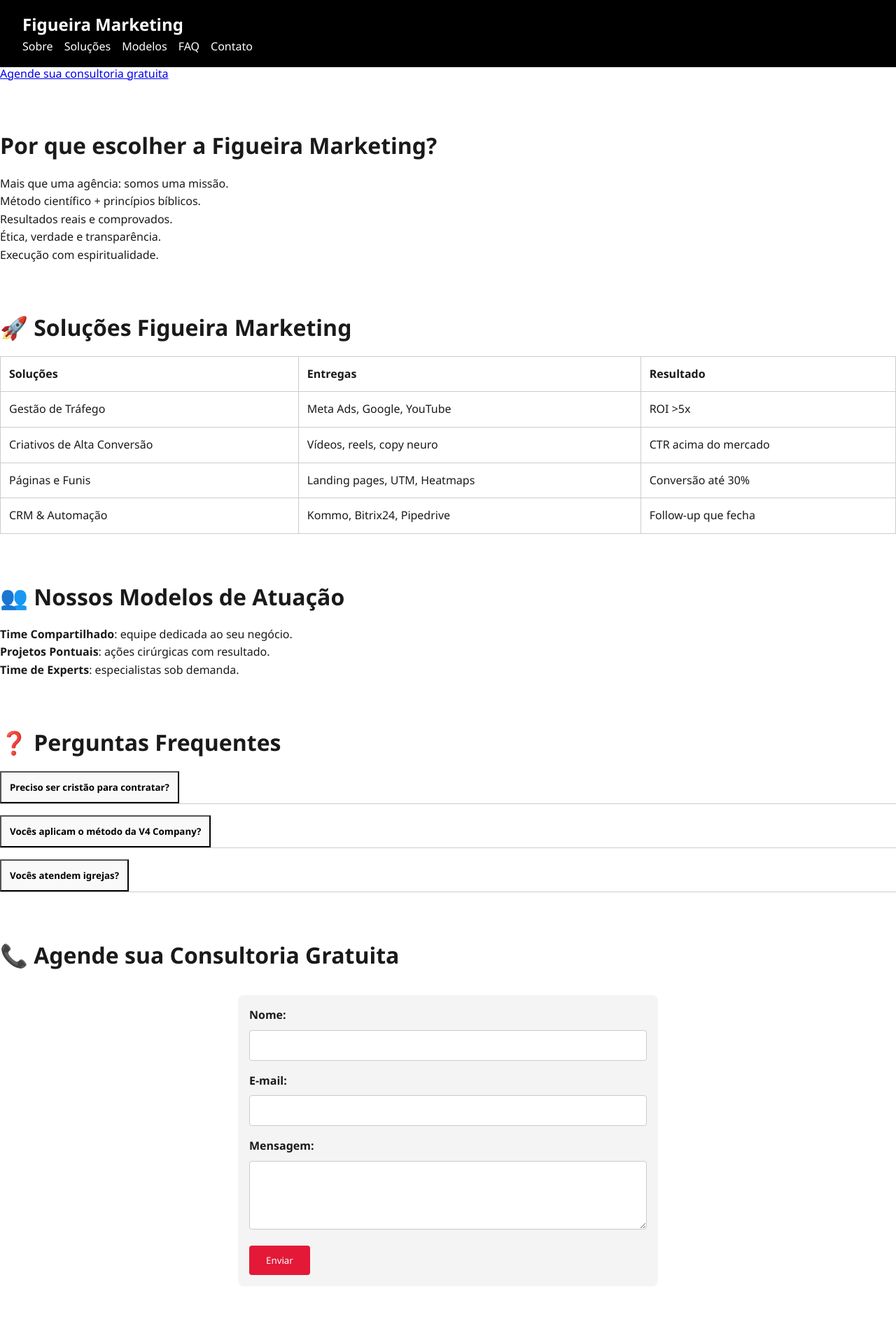
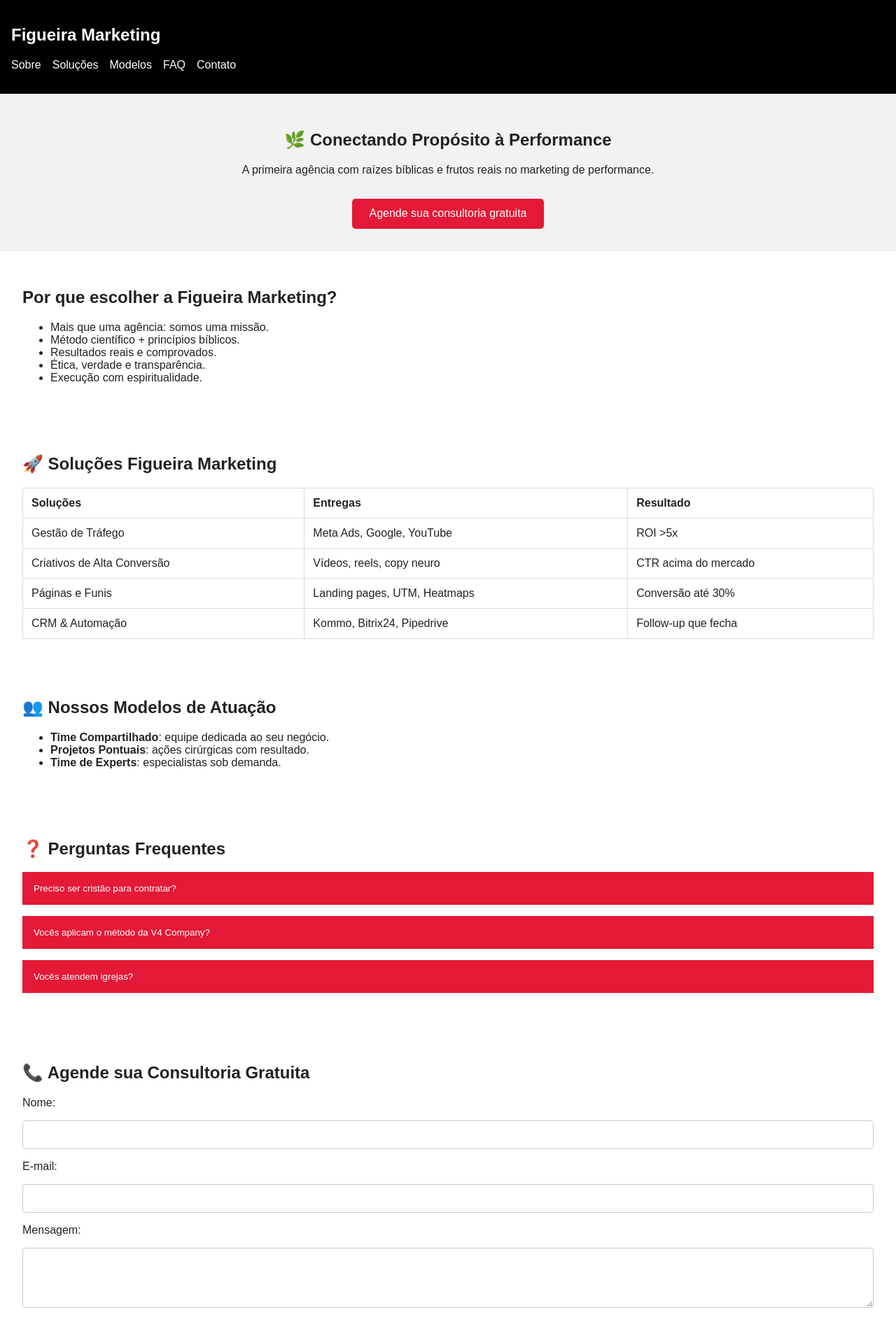
Before and after one commit to tuco-gui/figueira-marketing, a website: page index.html in a window 1280 px wide. Shown: the top 1882 px of the page at 70% size. Drawn offline with Linux system fonts and the light colour scheme.

Commit message:
Update styles.css

```diff
--- a/styles.css
+++ b/styles.css
@@ -1,183 +1,104 @@
-/* styles.css atualizado para layout completo com formulário e FAQ animado */
-
-/* Reset básico */
-* {
+body {
+  font-family: Arial, sans-serif;
   margin: 0;
   padding: 0;
-  box-sizing: border-box;
-  font-family: 'Segoe UI', Tahoma, Geneva, Verdana, sans-serif;
-}
-
-body {
-  background-color: #ffffff;
-  color: #1a1a1a;
-  line-height: 1.6;
+  color: #222;
+  background-color: #fff;
 }
 
 header {
   background-color: #000;
   color: #fff;
-  padding: 1rem 2rem;
-  position: fixed;
-  top: 0;
-  left: 0;
-  width: 100%;
-  z-index: 1000;
-  display: flex;
-  justify-content: space-between;
-  align-items: center;
-}
-
-header h1 {
-  font-size: 1.5rem;
+  padding: 1rem;
 }
 
 nav ul {
   list-style: none;
   display: flex;
   gap: 1rem;
+  padding: 0;
 }
 
 nav ul li a {
   color: #fff;
   text-decoration: none;
-  transition: color 0.3s;
 }
 
-nav ul li a:hover {
-  color: #E31937;
+.hero {
+  text-align: center;
+  padding: 2rem;
+  background: #f2f2f2;
 }
 
-main {
-  padding-top: 6rem;
-  padding-left: 1rem;
-  padding-right: 1rem;
+.cta-button {
+  background-color: #e31937;
+  color: white;
+  padding: 0.8rem 1.5rem;
+  text-decoration: none;
+  border-radius: 5px;
+  display: inline-block;
+  margin-top: 1rem;
 }
 
 section {
-  margin-bottom: 4rem;
+  padding: 2rem;
 }
 
-h2 {
-  font-size: 2rem;
-  margin-bottom: 1rem;
-}
-
-h3 {
-  font-size: 1.5rem;
-  margin-bottom: 0.5rem;
-}
-
-.cta {
-  background-color: #E31937;
-  color: #fff;
-  padding: 1rem;
-  text-align: center;
-  border-radius: 8px;
-  margin-top: 2rem;
-  text-decoration: none;
-  display: inline-block;
-}
-
-.cta:hover {
-  background-color: #b7132a;
-}
-
-/* Tabela */
 table {
   width: 100%;
   border-collapse: collapse;
-  margin-top: 1rem;
 }
 
-table, th, td {
-  border: 1px solid #ccc;
-}
-
-th, td {
+table th, table td {
+  border: 1px solid #ddd;
   padding: 0.75rem;
   text-align: left;
 }
 
-/* FAQ interativo */
-.faq-item {
-  margin-bottom: 1rem;
-  border-bottom: 1px solid #ccc;
+form {
+  display: flex;
+  flex-direction: column;
+  gap: 1rem;
 }
 
-.faq-question {
-  cursor: pointer;
-  background-color: #f9f9f9;
+form input, form textarea {
   padding: 0.75rem;
-  font-weight: bold;
-  transition: background-color 0.3s;
-}
-
-.faq-question:hover {
-  background-color: #eee;
-}
-
-.faq-answer {
-  padding: 0.75rem;
-  display: none;
-  background-color: #fff;
-  border-top: 1px solid #ccc;
-}
-
-.faq-item.active .faq-answer {
-  display: block;
-}
-
-/* Formulário */
-form {
-  max-width: 600px;
-  margin: 2rem auto;
-  padding: 1rem;
-  background-color: #f4f4f4;
-  border-radius: 8px;
-}
-
-form label {
-  display: block;
-  margin-bottom: 0.5rem;
-  font-weight: bold;
-}
-
-form input,
-form textarea {
-  width: 100%;
-  padding: 0.75rem;
-  margin-bottom: 1rem;
   border: 1px solid #ccc;
   border-radius: 4px;
 }
 
 form button {
-  background-color: #E31937;
+  background-color: #000;
   color: #fff;
+  padding: 0.8rem;
   border: none;
-  padding: 0.75rem 1.5rem;
-  border-radius: 4px;
   cursor: pointer;
 }
 
-form button:hover {
-  background-color: #b7132a;
-}
-
-/* Rodapé */
 footer {
   background-color: #000;
   color: #fff;
-  padding: 2rem;
   text-align: center;
-  font-size: 0.9rem;
+  padding: 2rem 1rem;
 }
 
-/* Responsivo */
-@media (max-width: 768px) {
-  nav ul {
-    flex-direction: column;
-    align-items: flex-start;
-  }
+.faq-item {
+  margin-bottom: 1rem;
 }
+
+.faq-question {
+  background: #e31937;
+  color: #fff;
+  padding: 1rem;
+  width: 100%;
+  border: none;
+  text-align: left;
+  cursor: pointer;
+}
+
+.faq-answer {
+  display: none;
+  padding: 1rem;
+  background-color: #f9f9f9;
+  border-left: 4px solid #e31937;
+}
```
